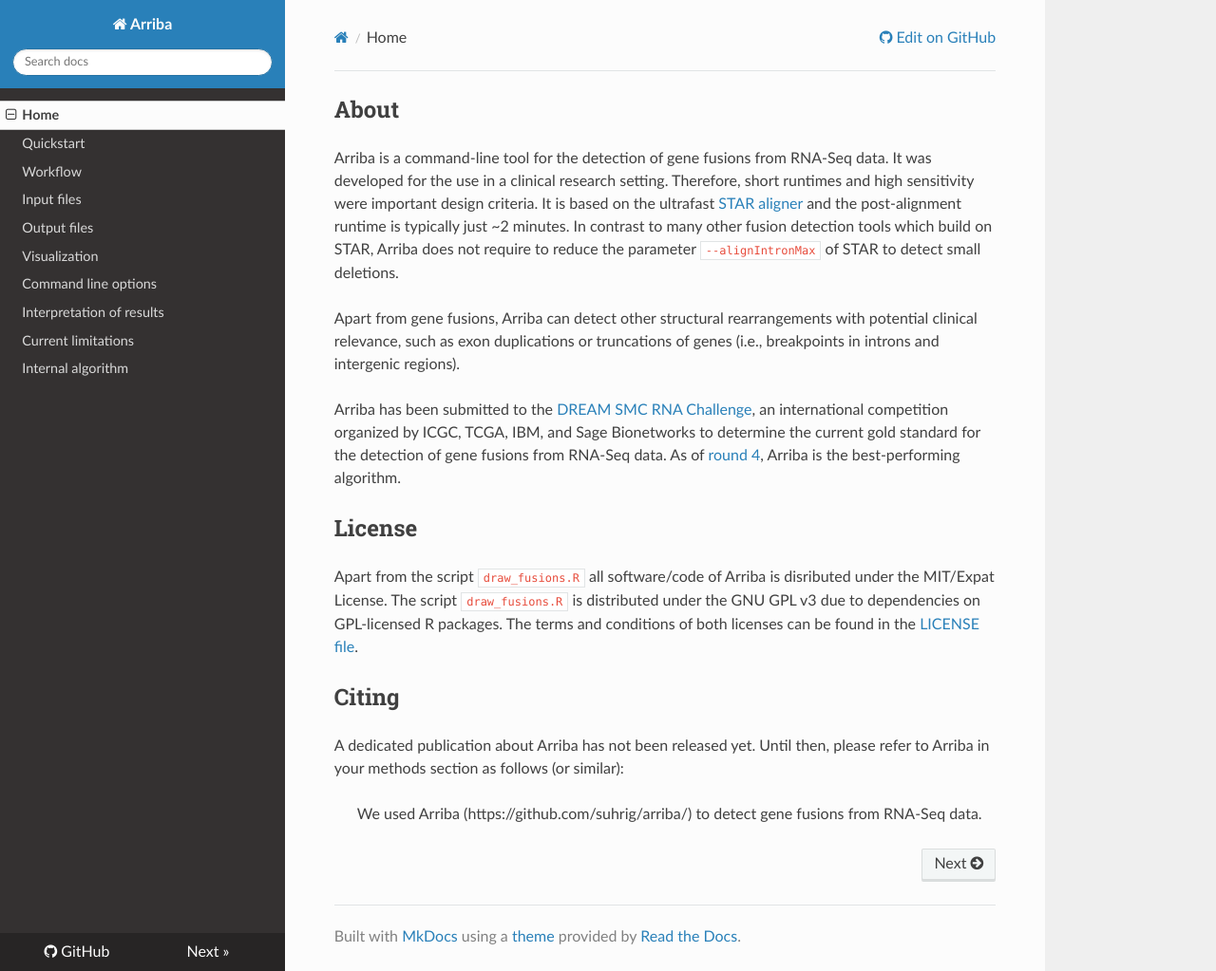
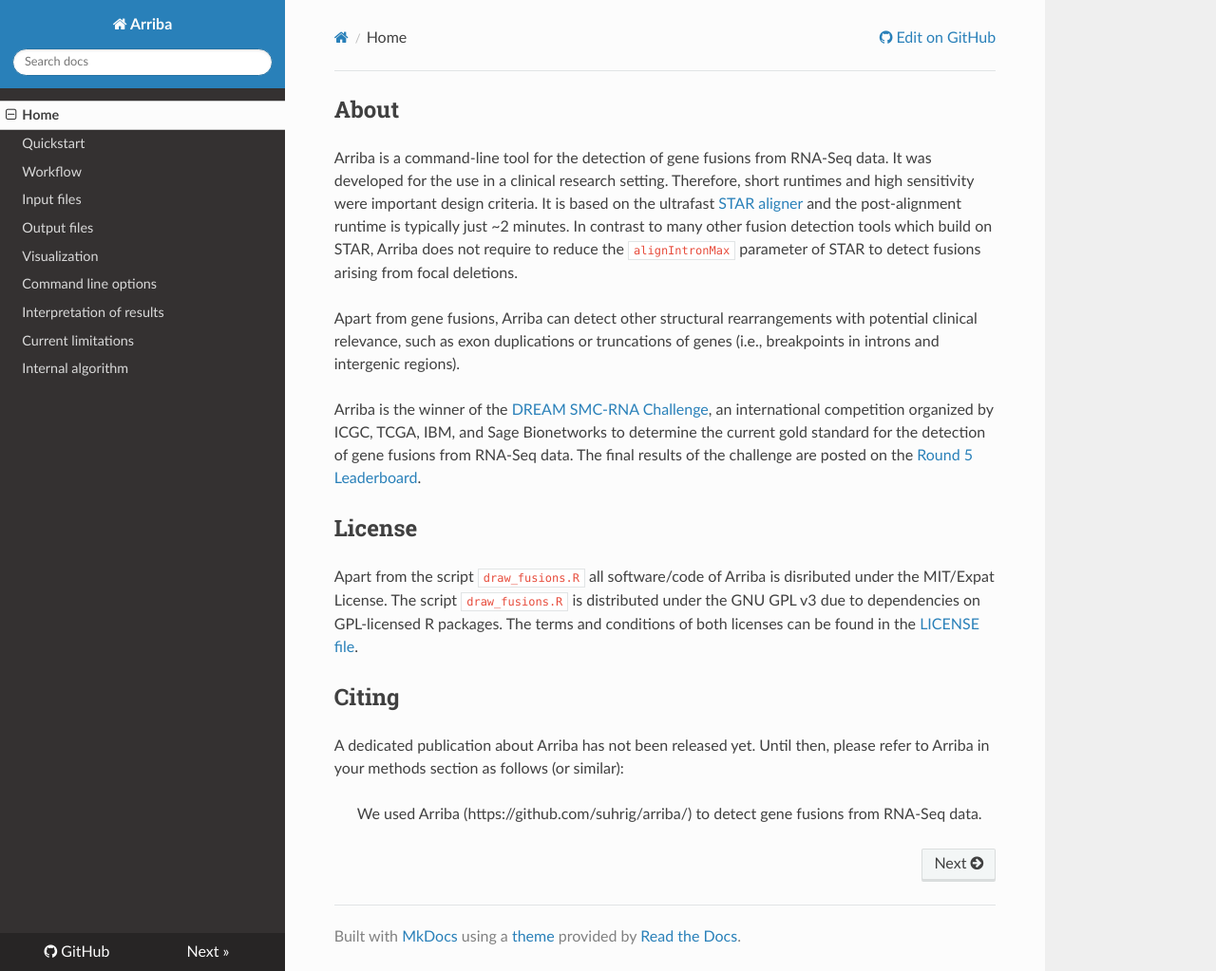
Before and after one commit to suhrig/arriba, an MkDocs documentation site: the page built from documentation/index.md, in a window 1280 px wide and 1023 px high. Shown: the whole window at 95% size. Built offline with MkDocs 1.6.1, drawn with Linux system fonts in a browser that asks for light colours; nearby versions of some CDN libraries; old or Windows-style settings are respelled for this version of MkDocs.

```diff
--- a/documentation/index.md
+++ b/documentation/index.md
@@ -1,12 +1,11 @@
 About
 -----
 
-Arriba is a command-line tool for the detection of gene fusions from RNA-Seq data. It was developed for the use in a clinical research setting.
-Therefore, short runtimes and high sensitivity were important design criteria. It is based on the ultrafast [STAR aligner](https://github.com/alexdobin/STAR) and the post-alignment runtime is typically just ~2 minutes. In contrast to many other fusion detection tools which build on STAR, Arriba does not require to reduce the parameter `--alignIntronMax` of STAR to detect small deletions.
+Arriba is a command-line tool for the detection of gene fusions from RNA-Seq data. It was developed for the use in a clinical research setting. Therefore, short runtimes and high sensitivity were important design criteria. It is based on the ultrafast [STAR aligner](https://github.com/alexdobin/STAR) and the post-alignment runtime is typically just ~2 minutes. In contrast to many other fusion detection tools which build on STAR, Arriba does not require to reduce the `alignIntronMax` parameter of STAR to detect fusions arising from focal deletions.
 
 Apart from gene fusions, Arriba can detect other structural rearrangements with potential clinical relevance, such as exon duplications or truncations of genes (i.e., breakpoints in introns and intergenic regions).
 
-Arriba has been submitted to the [DREAM SMC RNA Challenge](https://www.synapse.org/SMC_RNA), an international competition organized by ICGC, TCGA, IBM, and Sage Bionetworks to determine the current gold standard for the detection of gene fusions from RNA-Seq data. As of [round 4](https://www.synapse.org/#!Synapse:syn2813589/wiki/423306), Arriba is the best-performing algorithm.
+Arriba is the winner of the [DREAM SMC-RNA Challenge](https://www.synapse.org/SMC_RNA), an international competition organized by ICGC, TCGA, IBM, and Sage Bionetworks to determine the current gold standard for the detection of gene fusions from RNA-Seq data. The final results of the challenge are posted on the [Round 5 Leaderboard](https://www.synapse.org/#!Synapse:syn2813589/wiki/588511).
 
 License
 -------
```
Also changed, not shown: README.md (+2 -3 lines), documentation/current-limitations.md (+1 -1 lines), documentation/input-files.md (+1 -1 lines), documentation/interpretation-of-results.md (+2 -2 lines), documentation/output-files.md (+1 -1 lines), documentation/balanced-translocation.png (added), documentation/balanced-translocation.svg (deleted), documentation/read-through-fusion.png (added), documentation/read-through-fusion.svg (deleted), 5 other files.
